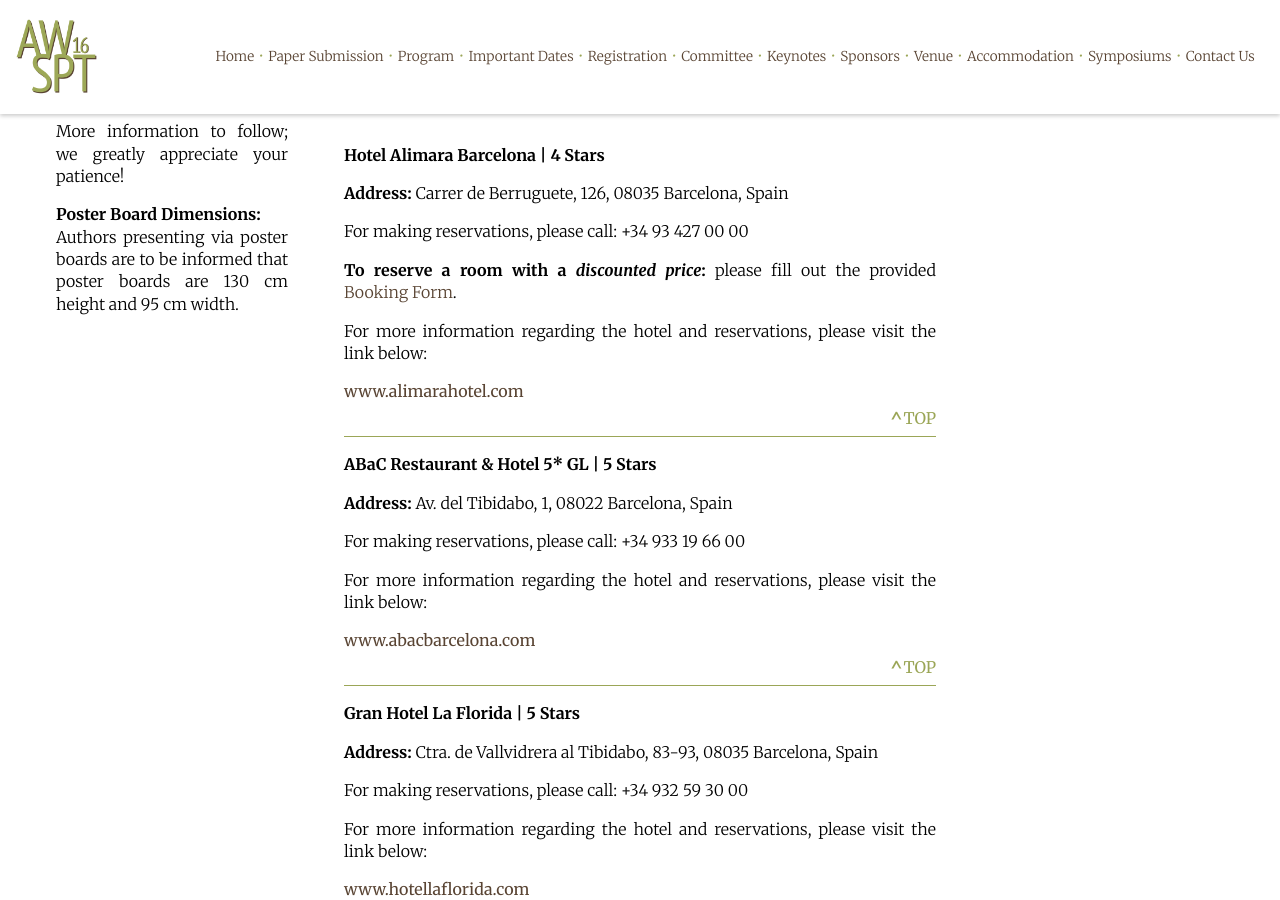
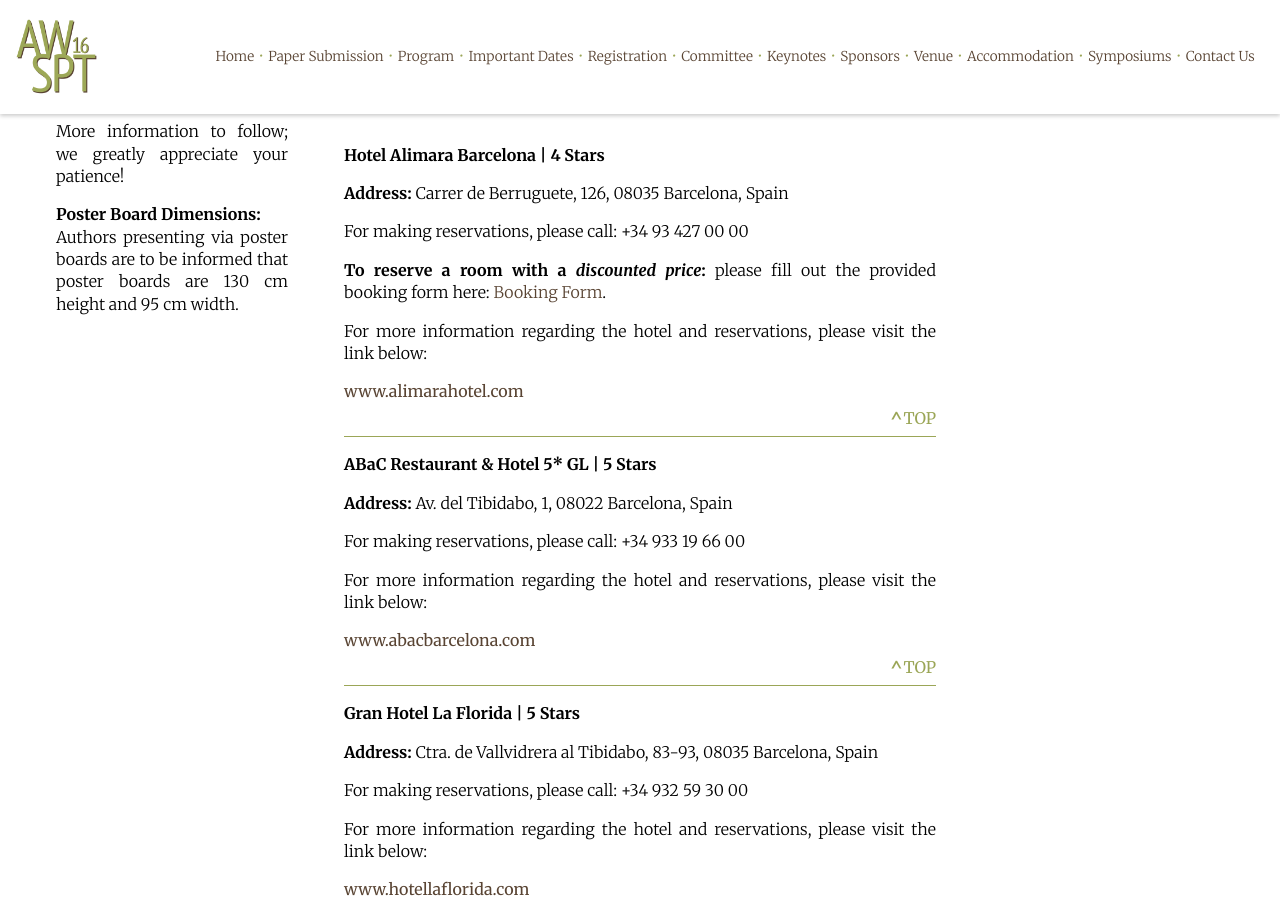
Before and after one commit to emdsgn/awspt, a Jekyll site: the page built from accommodation.html, in a window 1280 px wide and 900 px high, scrolled down 1306 px. Built offline with Jekyll 4.4.1, drawn with Linux system fonts in a browser that asks for light colours; nearby versions of some CDN libraries; Markdown is read by kramdown in place of the engine named in the settings; comment, search, counter and statistics services are not loaded.

Commit message:
updated booking form

```diff
--- a/accommodation.html
+++ b/accommodation.html
@@ -94,7 +94,7 @@
 <p class="body">For making reservations, please call: +34 93 427 00 00<br>
 <!-- <b>Group Discount:</b> Mention the conference to receive a Clarion discount. --></p>
 
-<p class="body"><b>To reserve a room with a <i>discounted price</i>:</b> please fill out the provided <a href="https://form.jotformeu.com/50672415846358" class="body-link">Booking Form</a>.</p>
+<p class="body"><b>To reserve a room with a <i>discounted price</i>:</b> please fill out the provided booking form here: <a href="https://form.jotformeu.com/50672415846358" class="body-link">Booking Form</a>.</p>
 
 <p class="body">For more information regarding the hotel and reservations, please visit the link below:</p>
 
```
Also changed, not shown: 1 other file.
